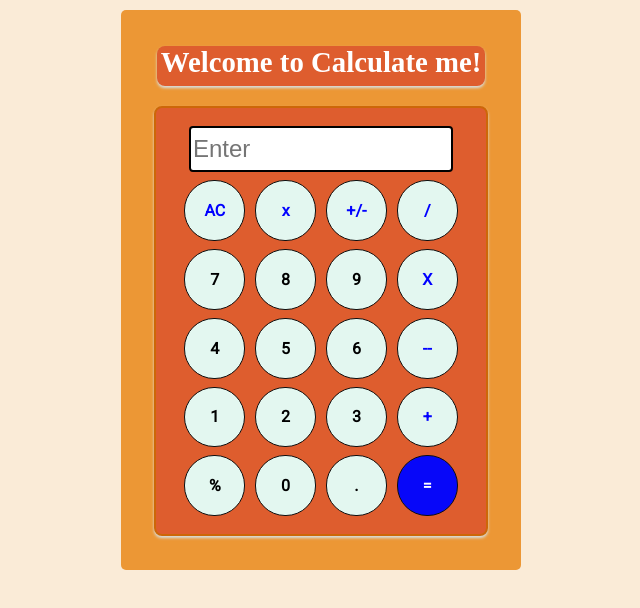
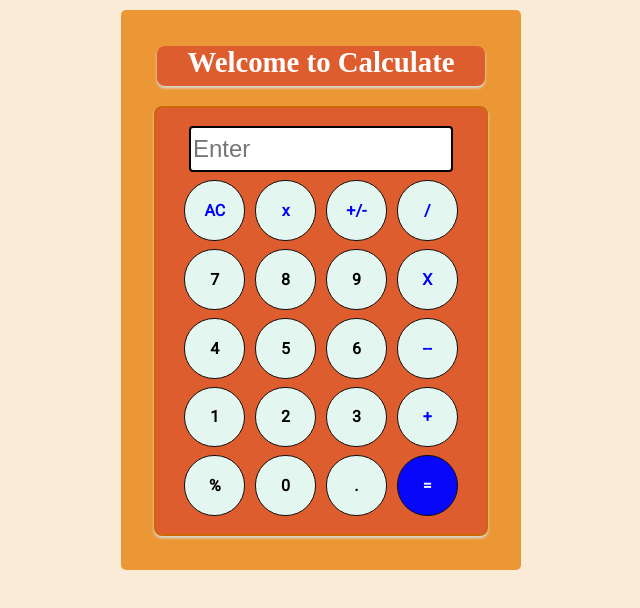
Before and after one commit to DeepakBhallavi1/Basic-Calculator, a plain HTML site: page index.html in a window 1280 px wide. Shown: the whole page, without its empty margins (319-959 px from the left). Drawn offline with Linux system fonts and the light colour scheme.

Commit message:
Update index.html

```diff
--- a/index.html
+++ b/index.html
@@ -12,7 +12,7 @@
 
     <div class="main">
 
-        <h1 class="text-center intro">Welcome to Calculate me!</h1>
+        <h1 class="text-center intro">Welcome to Calculate</h1>
         <div class="container flex">
 
             <div class="row">
```
